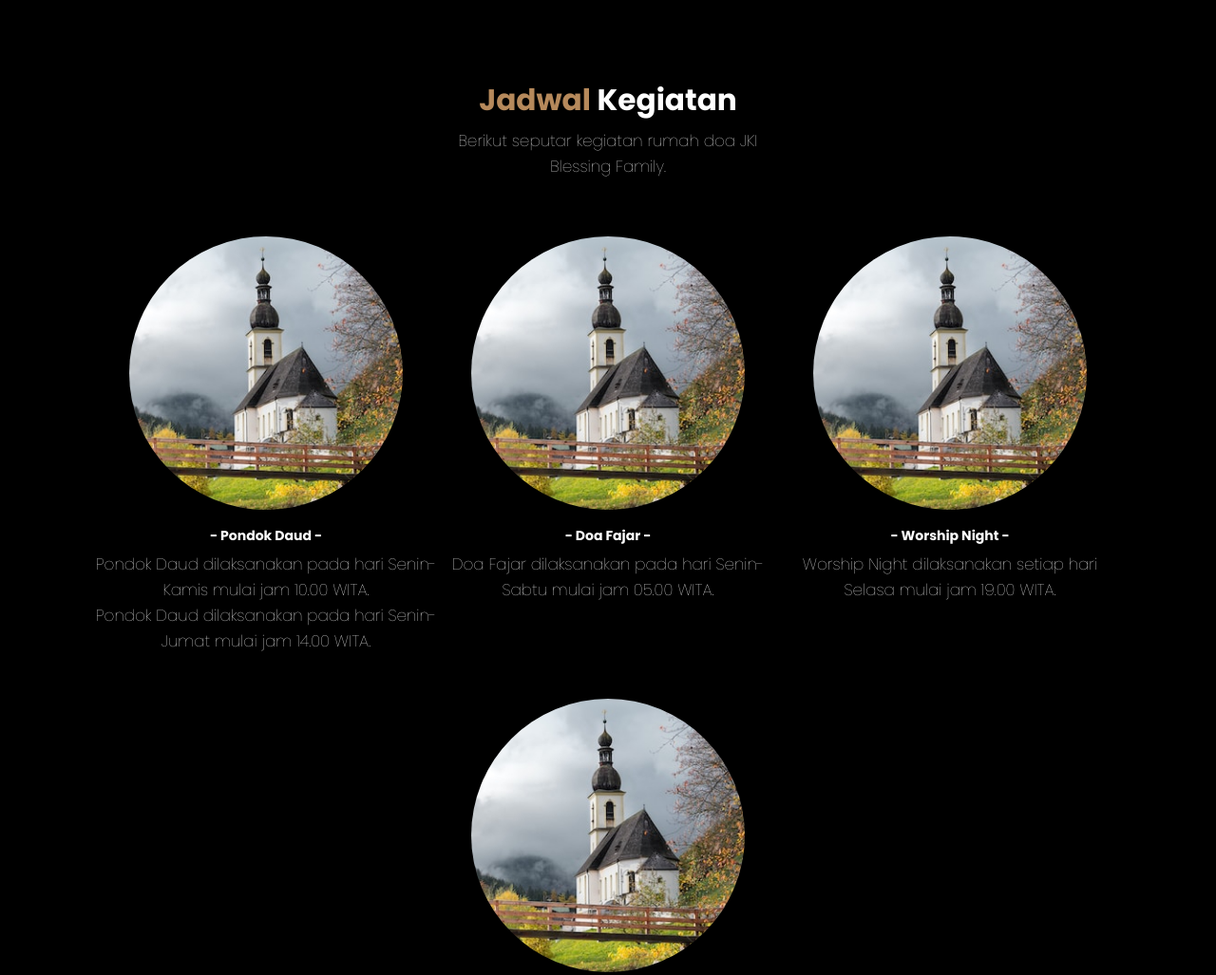
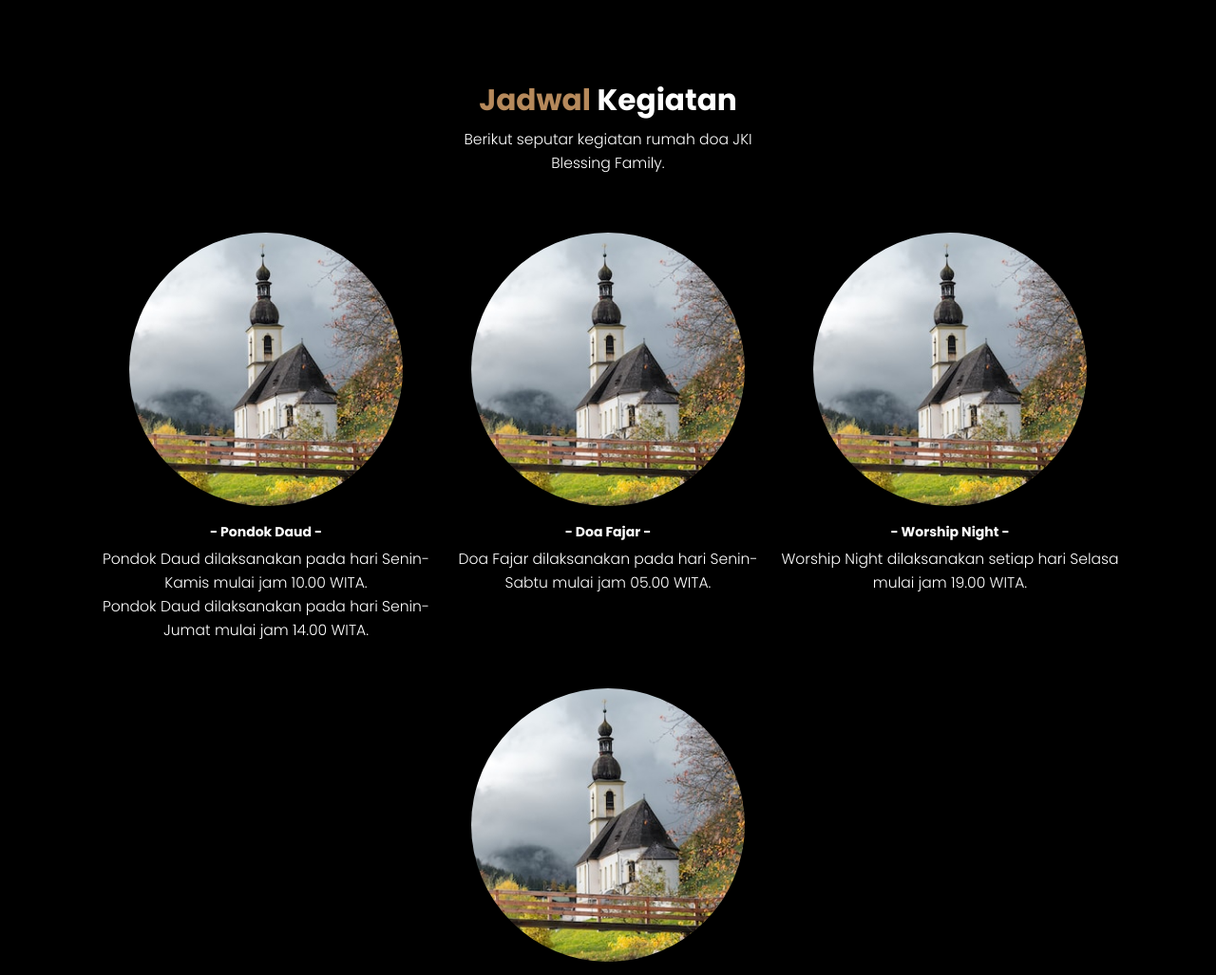
Before and after one commit to RiesRainn/Gereja-JKI, a plain HTML site: page index.html in a window 1280 px wide. Shown: the part 1460-2487 px from the top of the page at 95% size. Drawn offline with nearby package versions, Linux system fonts and the light colour scheme.

Commit message:
Update style.css

```diff
--- a/css/style.css
+++ b/css/style.css
@@ -12,8 +12,7 @@
   text-decoration: none;
 }
 p{
-  font-size: 1.4rem;
-  font-weight: 400;
+  font-size: 1.3rem;
 }
 html {
   scroll-behavior: smooth;
@@ -232,7 +231,7 @@ body {
   text-align: center;
   max-width: 30rem;
   margin: auto;
-  font-weight: 100;
+  font-weight: 300;
   line-height: 1.6;
 }
 
```
